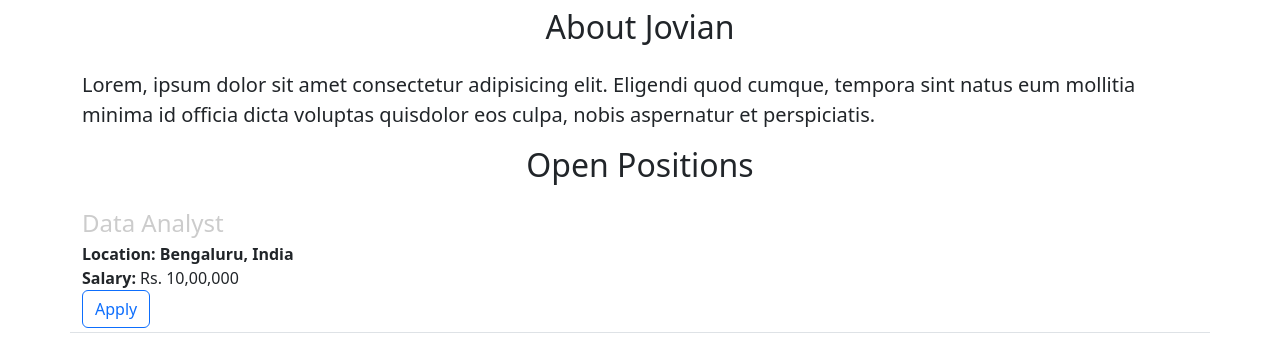
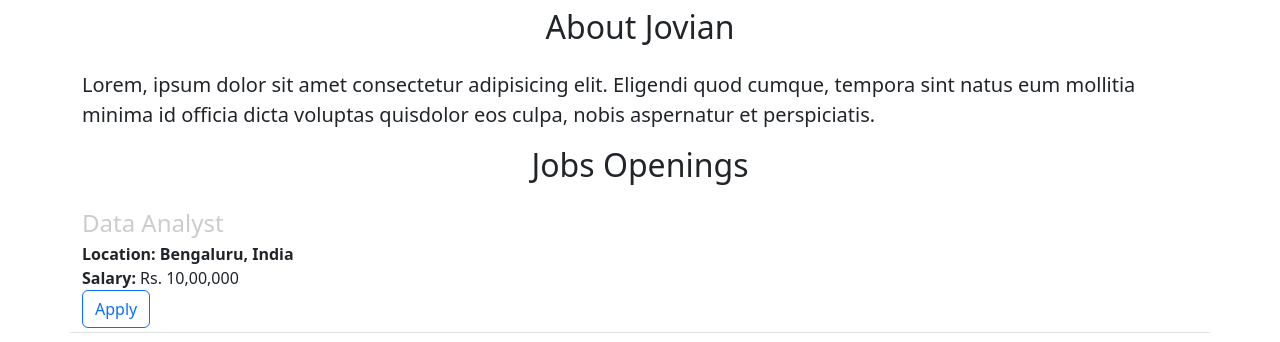
Before and after one commit to Himani0002/Jovian-careers, a Flask app: page / in a window 1280 px wide. Shown: the part 416-758 px from the top of the page. Run offline with Flask 3, Linux system fonts and the light colour scheme.

Commit message:
HG | 31/7/24 Made some changes

```diff
--- a/templates/home.html
+++ b/templates/home.html
@@ -23,7 +23,7 @@
     <p class="lead">
       Lorem, ipsum dolor sit amet consectetur adipisicing elit. Eligendi quod cumque, tempora sint natus eum mollitia minima id officia dicta voluptas quisdolor eos culpa, nobis aspernatur et perspiciatis.
     </p>
-    <h2 class="text-center mt-2 mb-4">Open Positions</h2>
+    <h2 class="text-center mt-2 mb-4">Jobs Openings</h2>
     <div>
       {% for job in jobs %}
         {% include 'jobitem.html' %}
```
